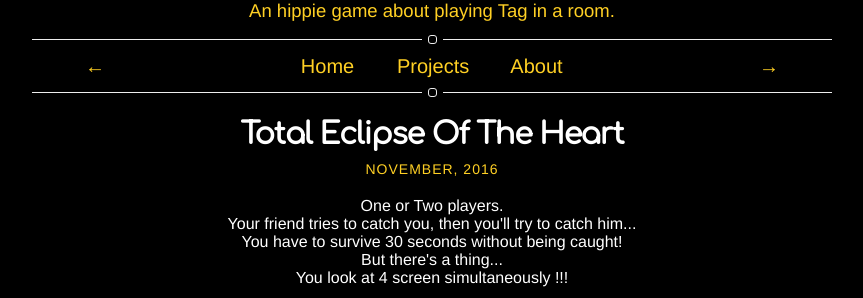
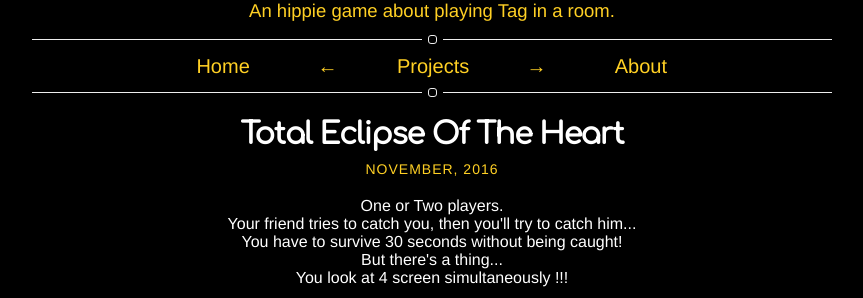
Before and after one commit to fcvalise/fcvalise.github.io, a Jekyll site: the page built from _posts/2016-11-13-total-eclipse-of-the-heart.markdown, in a window 1280 px wide, cut to the strip 0-298 px from the top of the page. Shown: the whole strip, without its empty margins (208-1071 px from the left). Built offline with Jekyll 4.4.1, drawn with Linux system fonts in a browser that asks for light colours; nearby versions of some CDN libraries.

Commit message:
Avoid overlap on nav for mobile

```diff
--- a/_includes/nav.html
+++ b/_includes/nav.html
@@ -1,20 +1,6 @@
 <nav class="nav">
 {% include hr-custom.html %}
     <ul class="list">
-        {% if page.category == "project" %}
-            <li class="item prev">
-                {% if page.next.url %}
-                        <a class="link" href="{{page.next.url}}">&larr;</a>
-                {% else %}
-                    {% for post in site.categories['project'] %}
-                        {% if forloop.last == true %}
-                            <a class="link" href="{{ post.url }}">&larr;</a>
-                        {% endif %}
-                    {% endfor %}
-                {% endif %}
-            </li>
-        {% endif %}
-
         {% if page.title != "Home" %}
             <li class="item">
                 <a class="link" href="{{ site.url }}/">Home</a>
@@ -29,12 +15,38 @@
             {% endif %}
         {% endif %}
 
+        {% if page.category == "project" %}
+            <li class="project">
+                {% if page.next.url %}
+                        <a class="link" href="{{page.next.url}}">&larr;</a>
+                {% else %}
+                    {% for post in site.categories['project'] %}
+                        {% if forloop.last == true %}
+                            <a class="link" href="{{ post.url }}">&larr;</a>
+                        {% endif %}
+                    {% endfor %}
+                {% endif %}
+            </li>
+        {% endif %}
+
         {% if site.projects == true %}
             {% if page.title != "Projects" %}
-                <li class="item">
+                <li class="project">
                     <a class="link" href="{{ site.url }}/projects{% if page.title == "Home" %}_{% endif %}">Projects</a>
                 </li>
             {% endif %}
+        {% endif %}
+
+        {% if page.category == "project" %}
+            <li class="project">
+                {% if page.previous.url %}
+                        <a class="link" href="{{page.previous.url}}">&rarr;</a>
+                {% else %}
+                    {% for post in site.categories['project'] limit:1 %}
+                        <a class="link" href="{{ post.url }}">&rarr;</a>
+                    {% endfor %}
+                {% endif %}
+            </li>
         {% endif %}
 
         {% if site.about == true %}
@@ -50,18 +62,6 @@
                 <a class="link" href="{% if site.resume-external %}{{ site.resume-url }}{% else %}{{ site.url }}/{{ site.resume-url }}{% endif %}">Résumé</a>
             </li>
         {% endif %}
-
-        {% if page.category == "project" %}
-            <li class="item next">
-                {% if page.previous.url %}
-                        <a class="link" href="{{page.previous.url}}">&rarr;</a>
-                {% else %}
-                    {% for post in site.categories['project'] limit:1 %}
-                        <a class="link" href="{{ post.url }}">&rarr;</a>
-                    {% endfor %}
-                {% endif %}
-            </li>
-        {% endif %}
     </ul>
 {% include hr-custom.html %}
 </nav>
--- a/_sass/components/nav.sass
+++ b/_sass/components/nav.sass
@@ -9,12 +9,13 @@
 
         > .item
             display: inline-block
-        > .prev
-            float: left
-        > .next
-            float: right
+            @media (max-width : 500px)
+                display: block
+        > .project
+            display: inline-block
 
-        > .item > .link
+        > .item > .link,
+        > .project > .link
             display: inline-block
             font-weight: 300
             text-decoration: none
```
